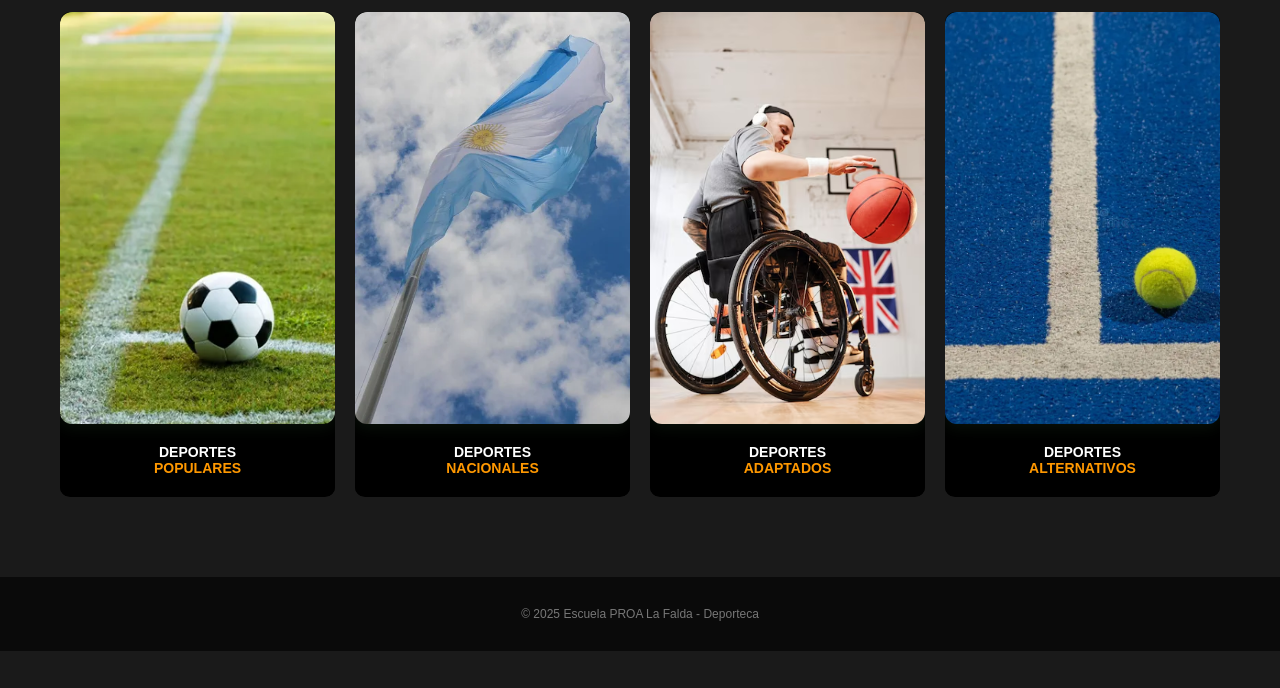
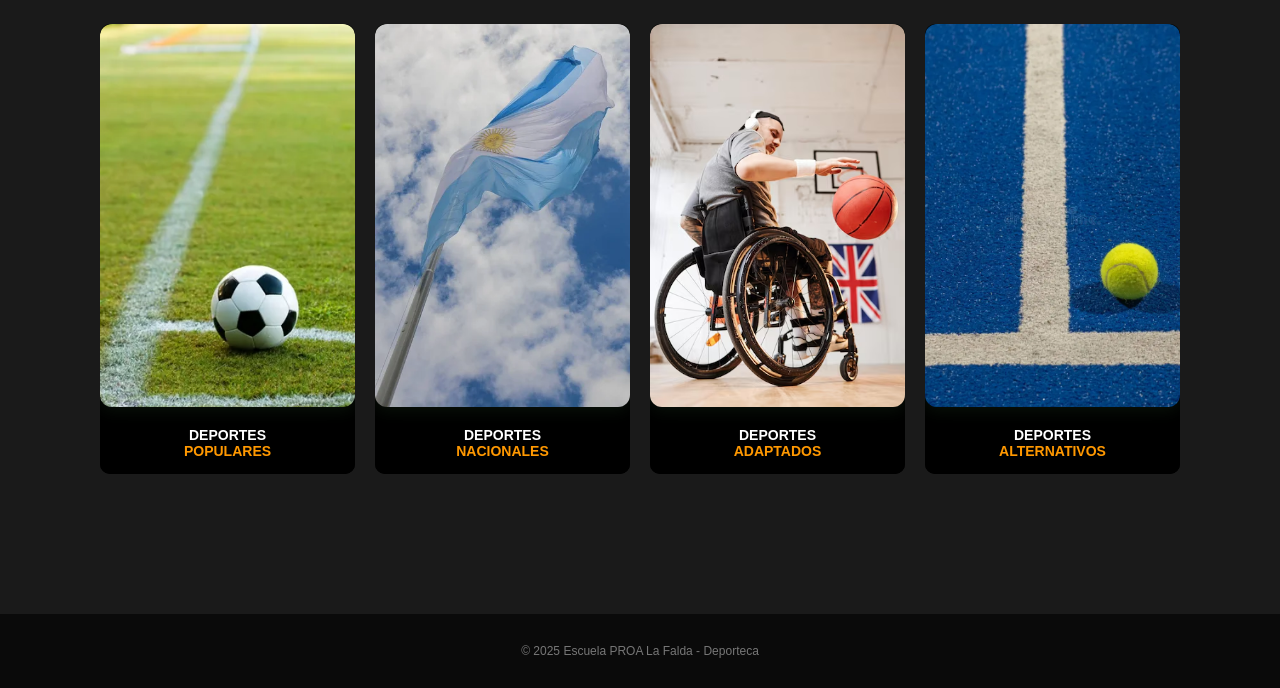
Before and after one commit to FabricioColedani/Deporteca, a plain HTML site: page pages/deportes.html in a window 1280 px wide. Shown: the part 232-920 px from the top of the page. Before the commit the page ends 883 px from the top, so only its background shows below. Drawn offline with Linux system fonts and the light colour scheme; files whose address does not match are found by name.

Commit message:
Improve layout and styling for deportes page and footer
Enhanced the deportes page header for better emphasis and updated styles to ensure the footer stays at the bottom, prevent white flashes during transitions, and improve overall layout with flexbox. Adjusted main section and link transitions for a smoother user experience.

```diff
--- a/css/styles.css
+++ b/css/styles.css
@@ -444,6 +444,9 @@ h3.section-heading {
     color: #fff;
     animation: fadeInUp 0.6s ease-out;
     animation-fill-mode: both;
+    display: flex;
+    flex-direction: column;
+    height: 450px;
 }
 
 .classification-card:nth-child(1) { animation-delay: 0.1s; }
@@ -949,3 +952,62 @@ footer {
         aspect-ratio: 3/4;
     }
 }
+
+/* Fix para el footer - asegurar que siempre esté al final */
+html, body {
+    min-height: 100vh;
+}
+
+body {
+    display: flex;
+    flex-direction: column;
+    font-family: 'Arial', sans-serif;
+    background-color: #1a1a1a;
+    color: #fff;
+    overflow-x: hidden;
+}
+
+/* El contenido principal debe crecer para empujar el footer */
+body > section,
+body > .hero,
+body > div:not(#header-placeholder):not(#footer-placeholder) {
+    flex: 1 0 auto;
+}
+
+footer {
+    flex-shrink: 0;
+    background-color: #0a0a0a;
+    text-align: center;
+    padding: 30px;
+    margin-top: 80px;
+    font-size: 12px;
+    color: #777;
+    animation: fadeIn 1s ease-out;
+}
+
+/* Fix para el flash blanco - transición suave entre páginas */
+body {
+    opacity: 0;
+    animation: fadeInBody 0.3s ease-in forwards;
+}
+
+@keyframes fadeInBody {
+    to {
+        opacity: 1;
+    }
+}
+
+/* Prevenir el flash blanco en las transiciones */
+html {
+    background-color: #1a1a1a;
+}
+
+/* Mejorar las transiciones de los enlaces */
+a {
+    transition: all 0.2s ease;
+}
+
+/* Asegurar que las secciones tengan el espacio adecuado */
+.main-section {
+    min-height: calc(100vh - 400px);
+}
--- a/pages/deportes.html
+++ b/pages/deportes.html
@@ -13,8 +13,8 @@
     <div id="header-placeholder"></div>
 
     <section class="main-section">
-        <h2>DEPORTES</h2>
-        <p class="section-subtitle">Clasificación</p>
+        <h2>CLASIFICACIÓN DE<span class="sport-header">DEPORTES</span></h2>
+
 
         <div class="classification-grid">
             <a href="populares.html" class="classification-card popular">
```
